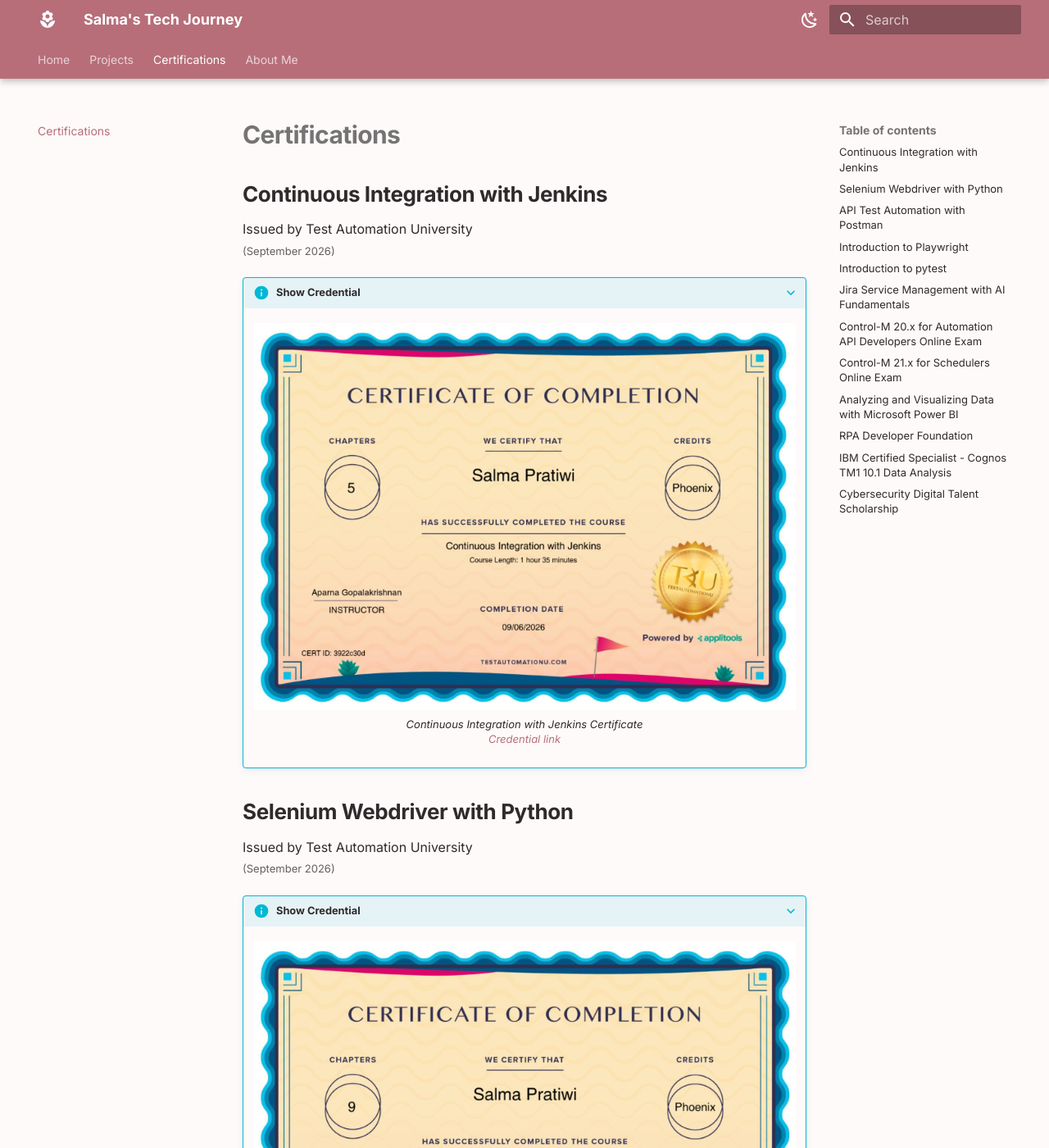
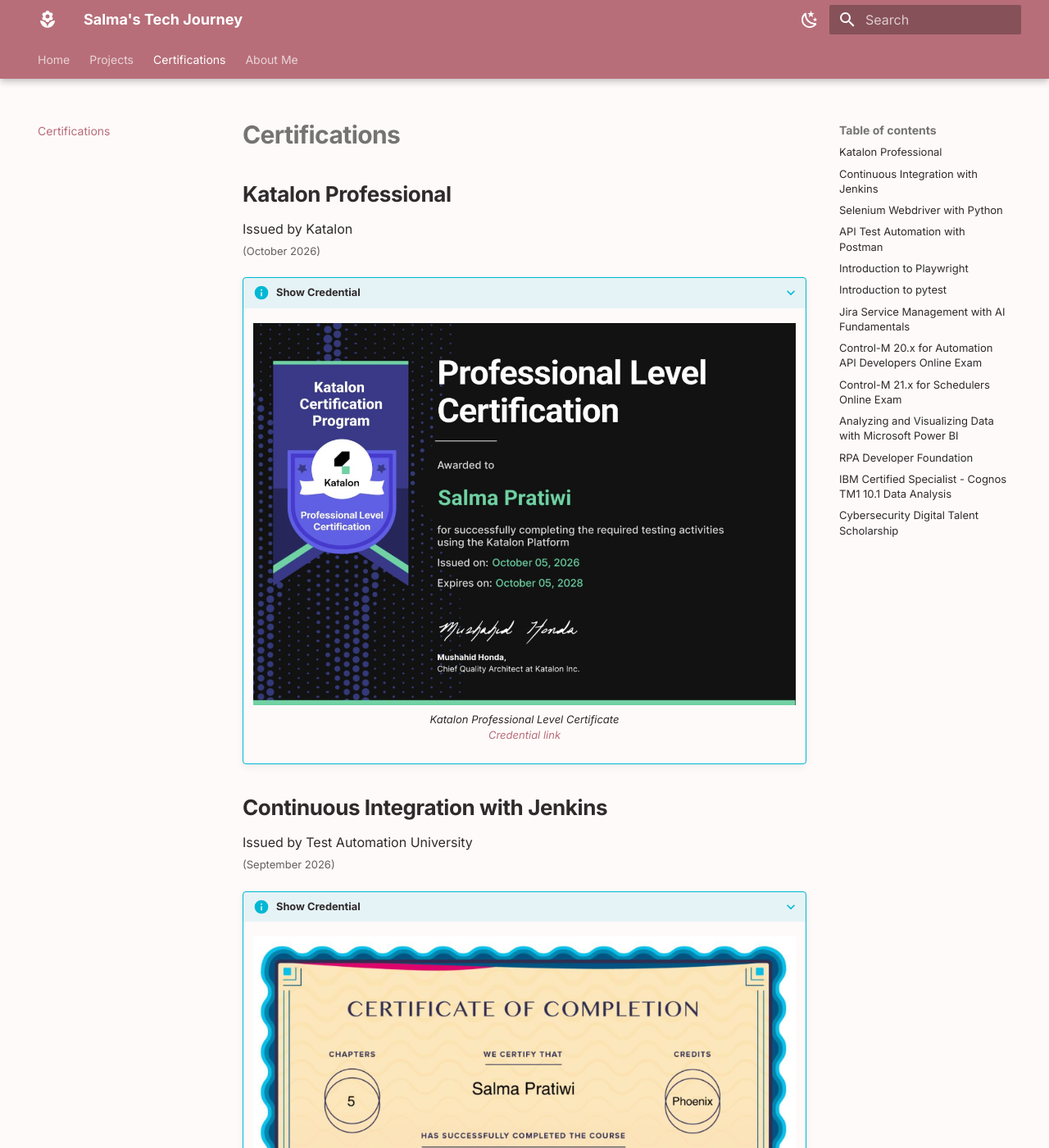
Before and after one commit to CodeWithSalma/CodeWithSalma.github.io, an MkDocs documentation site: the page built from docs/certifications/index.md, in a window 1280 px wide and 1400 px high. Shown: the whole window at 82% size. Built offline with MkDocs 1.6.1 and Material for MkDocs 9.7.7, drawn with Linux system fonts in a browser that asks for light colours.

Commit message:
Add Katalon Professional certification details and image (#2)
Co-authored-by: fahmi <fahmi.wiradika@hitachi-ch.co.id>

```diff
--- a/docs/certifications/index.md
+++ b/docs/certifications/index.md
@@ -1,4 +1,16 @@
 # Certifications
+
+## Katalon Professional
+Issued by Katalon  <br><small>(October 2026)</small>
+
+???+ info "Show Credential"
+    <figure markdown="span">
+        ![Screenshot](img/Katalon-Professional-Certification.png){ width="700" }
+        <figcaption>
+        Katalon Professional Level Certificate<br>
+        [Credential link](https://academy.katalon.com/mcertificate/6ac33fc0ddb0c)
+        </figcaption>
+    </figure>
 
 ## Continuous Integration with Jenkins
 Issued by Test Automation University  <br><small>(September 2026)</small>
```
Also changed, not shown: docs/certifications/img/Katalon-Professional-Certification.png (added).
